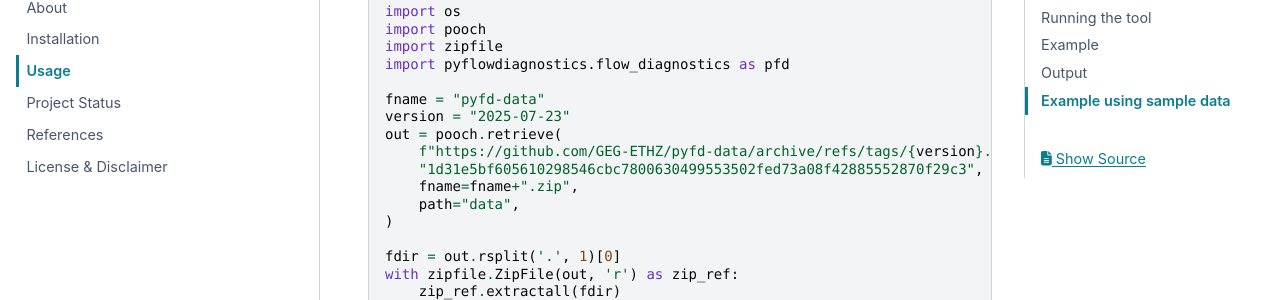
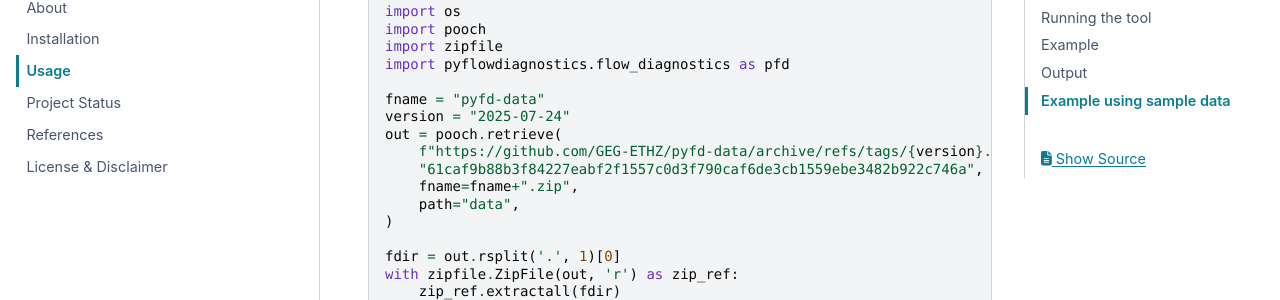
Before and after one commit to GEG-ETHZ/pyflowdiagnostics, a Sphinx documentation site: the page built from docs/manual/usage.rst, in a window 1280 px wide and 900 px high, scrolled down 2571 px. Shown: the part 152-452 px from the top of the window. Built offline with Sphinx 7.4.7 and the PyData theme 0.15.4, drawn with Linux system fonts in a browser that asks for light colours; the version number could not be read and is left out.

Commit message:
Fix docs (#15)

```diff
--- a/docs/manual/usage.rst
+++ b/docs/manual/usage.rst
@@ -109,10 +109,10 @@ https://github.com/GEG-ETHZ/pyfd-data.
    import pyflowdiagnostics.flow_diagnostics as pfd
 
    fname = "pyfd-data"
-   version = "2025-07-23"
+   version = "2025-07-24"
    out = pooch.retrieve(
        f"https://github.com/GEG-ETHZ/pyfd-data/archive/refs/tags/{version}.zip",
-       "1d31e5bf605610298546cbc7800630499553502fed73a08f42885552870f29c3",
+       "61caf9b88b3f84227eabf2f1557c0d3f790caf6de3cb1559ebe3482b922c746a",
        fname=fname+".zip",
        path="data",
    )
```
